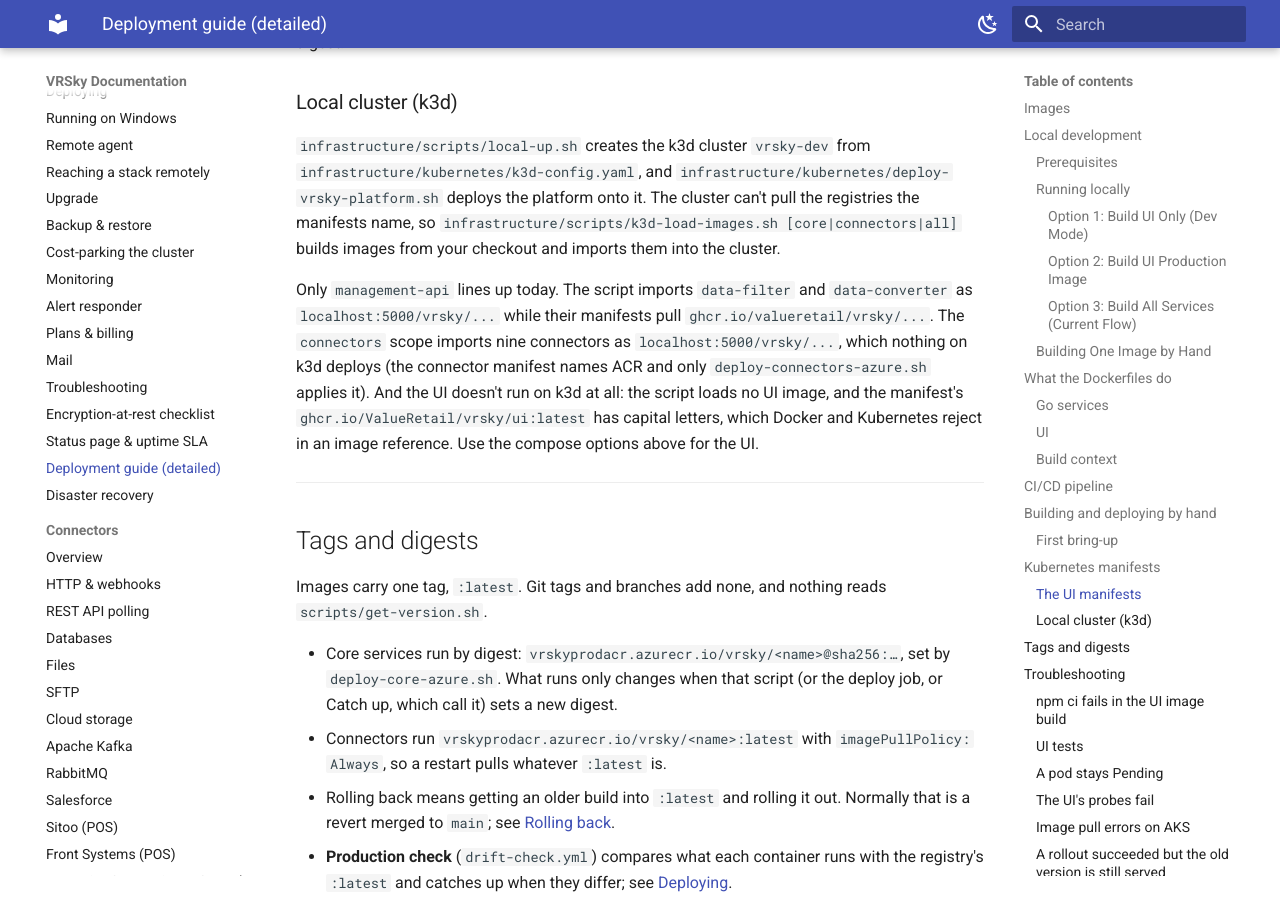
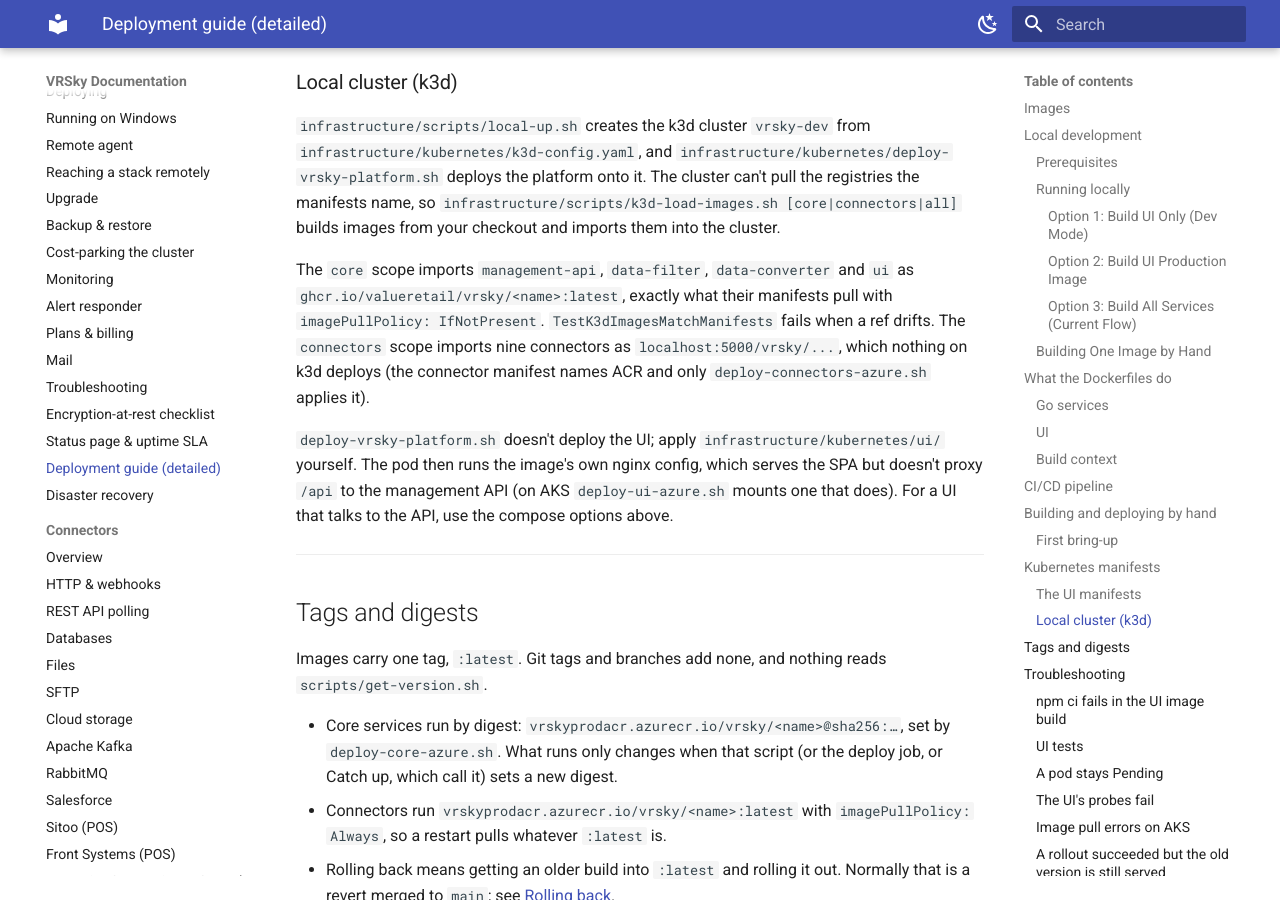
Before and after one commit to ValueRetail/vrsky, an MkDocs documentation site: the page built from docs/DEPLOYMENT_GUIDE.md, in a window 1280 px wide and 900 px high, scrolled down 7924 px. Built offline with MkDocs 1.6.1 and Material for MkDocs 9.7.7, drawn with Linux system fonts in a browser that asks for light colours; some of the changed text lies outside the part shown.

Commit message:
fix(k3d): load every core image under the ref its manifest pulls
k3d-load-images.sh imported data-filter and data-converter as
localhost:5000/vrsky/... while their manifests pull
ghcr.io/valueretail/vrsky/..., so the pods never found them. It loaded
no UI image, and the UI manifest's ghcr.io/ValueRetail/... has capital
letters, which Docker and Kubernetes reject as a reference.

- The core scope now imports all four as ghcr.io/valueretail/vrsky/<name>,
  the UI built from ui/Dockerfile.
- The UI manifest names the lowercase ref, and deploy-ui-azure.sh's
  rewrite matches exactly that string. The rewritten manifest is byte for
  byte what main produced: vrskyprodacr.azurecr.io/vrsky/ui:latest,
  imagePullPolicy Always.
- TestK3dImagesMatchManifests pins loader and manifests both ways, and
  checks each ref is valid and pulled IfNotPresent.
- The deployment guide's k3d section says what works now.

Strikes backlog item 26.

Closes #419

Co-Authored-By: Claude Opus 5.5 <noreply@anthropic.com>

```diff
--- a/docs/DEPLOYMENT_GUIDE.md
+++ b/docs/DEPLOYMENT_GUIDE.md
@@ -297,8 +297,7 @@ before any real connection (the script's closing message says which).
     Don't `kubectl apply` the core and UI manifests either.
     `infrastructure/kubernetes/{management-api,data-filter,data-converter,ui}/`
     are shared with the local k3d path and name `ghcr.io` images that AKS
-    cannot pull, so the pods end up in `ImagePullBackOff`
-    (`InvalidImageName` for the UI, whose reference has capital letters).
+    cannot pull, so the pods end up in `ImagePullBackOff`.
     `deploy-ui-azure.sh` applies the UI manifests from a rewritten copy.
 
     And don't `kubectl rollout restart` a core deployment to ship a new
@@ -336,16 +335,19 @@ onto it. The cluster can't pull the registries the manifests name, so
 `infrastructure/scripts/k3d-load-images.sh [core|connectors|all]` builds
 images from your checkout and imports them into the cluster.
 
-Only `management-api` lines up today. The script imports `data-filter` and
-`data-converter` as `localhost:5000/vrsky/...` while their manifests pull
-`ghcr.io/valueretail/vrsky/...`. The `connectors` scope imports nine
-connectors as `localhost:5000/vrsky/...`, which nothing on k3d deploys (the
-connector manifest names ACR and only `deploy-connectors-azure.sh` applies
-it). And the UI doesn't run on k3d at all: the
-script loads no UI image, and the manifest's
-`ghcr.io/ValueRetail/vrsky/ui:latest` has capital letters, which Docker and
-Kubernetes reject in an image reference. Use the compose options above for
-the UI.
+The `core` scope imports `management-api`, `data-filter`, `data-converter`
+and `ui` as `ghcr.io/valueretail/vrsky/<name>:latest`, exactly what their
+manifests pull with `imagePullPolicy: IfNotPresent`.
+`TestK3dImagesMatchManifests` fails when a ref drifts. The `connectors` scope
+imports nine connectors as `localhost:5000/vrsky/...`, which nothing on k3d
+deploys (the connector manifest names ACR and only
+`deploy-connectors-azure.sh` applies it).
+
+`deploy-vrsky-platform.sh` doesn't deploy the UI; apply
+`infrastructure/kubernetes/ui/` yourself. The pod then runs the image's own
+nginx config, which serves the SPA but doesn't proxy `/api` to the management
+API (on AKS `deploy-ui-azure.sh` mounts one that does). For a UI that talks
+to the API, use the compose options above.
 
 ---
 
```
Also changed, not shown: plans/backlog.md (+1 -1 lines), plans/issue-419-k3d-manifests.md (added, +60 -0 lines), 4 other files.
